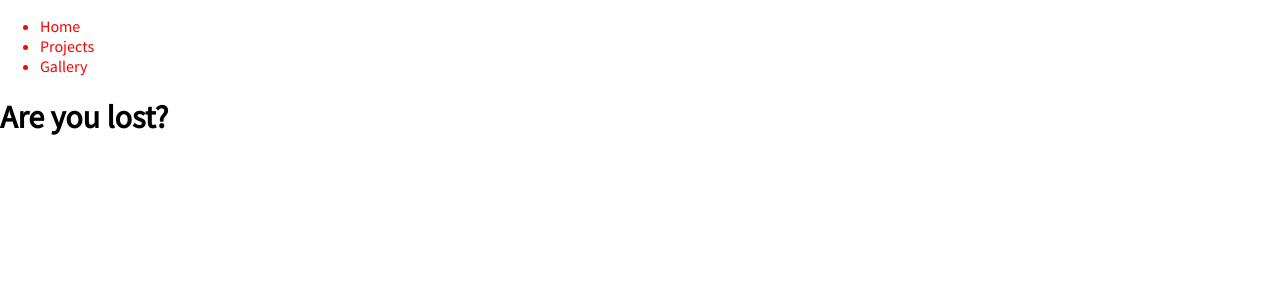
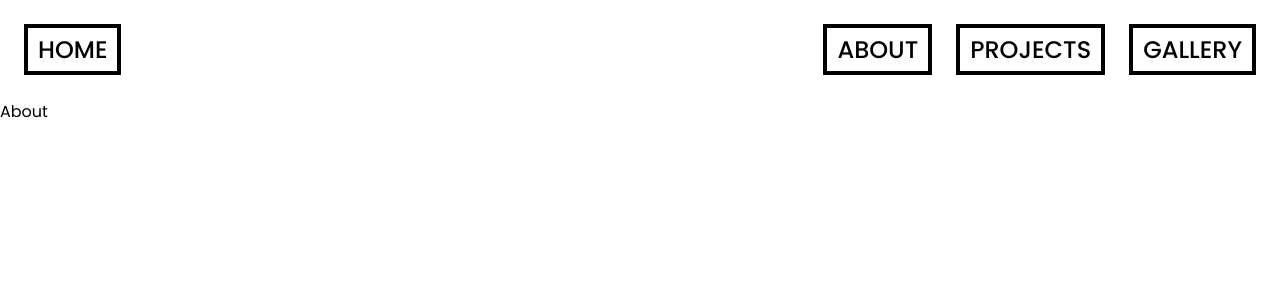
Before and after one commit to helencho/website_v3, a Next.js app: page /about in a window 1280 px wide. Before the commit this address had no page. Shown: the top 300 px of the page. Built offline with nearby package versions, Linux system fonts and the light colour scheme.

Commit message:
first pass at the nav

```diff
--- a/components/nav.jsx
+++ b/components/nav.jsx
@@ -1,26 +1,40 @@
+import classNames from 'classnames';
+
 import Link from 'next/link';
 
 import styles from './nav.module.scss';
 
+const ITEMS = [
+  {
+    href: '/about',
+    text: 'About',
+  },
+  {
+    href: '/projects',
+    text: 'Projects',
+  },
+  {
+    href: '/gallery',
+    text: 'Gallery',
+  },
+];
+
 const Nav = () => {
   return (
-    <ul className={styles.list}>
-      <li>
-        <Link href="/">
-          <a>Home</a>
-        </Link>
-      </li>
-      <li>
-        <Link href="/projects">
-          <a>Projects</a>
-        </Link>
-      </li>
-      <li>
-        <Link href="/gallery">
-          <a>Gallery</a>
-        </Link>
-      </li>
-    </ul>
+    <nav className={styles.nav}>
+      <Link href="/">
+        <a className={classNames(styles.link, styles.link_home)}>Home</a>
+      </Link>
+      <ul className={styles.list}>
+        {ITEMS.map((item) => (
+          <li className={styles.item} key={item.text}>
+            <Link href={item.href}>
+              <a className={styles.link}>{item.text}</a>
+            </Link>
+          </li>
+        ))}
+      </ul>
+    </nav>
   );
 };
 
--- a/components/nav.module.scss
+++ b/components/nav.module.scss
@@ -1,5 +1,71 @@
 @import 'styles/variables.module.scss';
 
+.nav {
+  display: flex;
+  align-items: center;
+  justify-content: space-between;
+  padding: 24px;
+  max-width: 1440px;
+}
+
 .list {
-  color: $primary-color;
+  list-style: none;
+  padding: 0;
+  display: flex;
+  justify-content: flex-end;
+  margin: 0;
 }
+
+.item {
+  margin-right: 24px;
+  &:last-child {
+    margin-right: 0;
+  }
+}
+
+.link {
+  text-transform: uppercase;
+  font-weight: 500;
+  display: block;
+  outline: none;
+  font-size: 24px;
+  border: 4px solid;
+  padding: 4px 10px;
+  transition: border-color 0.2s linear;
+}
+
+.link_home {
+  &:hover,
+  &:focus {
+    border-color: $color-secondary;
+  }
+}
+
+.item:nth-of-type(1) {
+  &:hover,
+  &:focus-within {
+    .link {
+      border-left-color: $color-secondary;
+      border-top-color: $color-secondary;
+    }
+  }
+}
+
+.item:nth-of-type(2) {
+  &:hover,
+  &:focus-within {
+    .link {
+      border-bottom-color: $color-secondary;
+    }
+  }
+}
+
+.item:nth-of-type(3) {
+  &:hover,
+  &:focus-within {
+    .link {
+      border-right-color: $color-secondary;
+      border-bottom-color: $color-secondary;
+    }
+  }
+}
--- a/package.json
+++ b/package.json
@@ -8,6 +8,7 @@
     "lint": "next lint"
   },
   "dependencies": {
+    "classnames": "^2.3.1",
     "next": "12.0.7",
     "react": "17.0.2",
     "react-dom": "17.0.2",
--- a/pages/_document.js
+++ b/pages/_document.js
@@ -6,7 +6,7 @@ class MyDocument extends Document {
       <Html lang="en">
         <Head>
           <link
-            href="https://fonts.googleapis.com/css2?family=Source+Sans+Pro&display=swap"
+            href="https://fonts.googleapis.com/css2?family=Poppins:wght@400;500;600&display=swap"
             rel="stylesheet"
           />
         </Head>
--- /dev/null
+++ b/pages/about.js
@@ -0,0 +1,5 @@
+function About() {
+  return <div>About</div>;
+}
+
+export default About;
--- a/styles/globals.css
+++ b/styles/globals.css
@@ -2,7 +2,7 @@ html,
 body {
   padding: 0;
   margin: 0;
-  font-family: 'Source Sans Pro', sans-serif;
+  font-family: 'Poppins', sans-serif;
 }
 
 a {
--- a/styles/variables.module.scss
+++ b/styles/variables.module.scss
@@ -1 +1,2 @@
-$primary-color: red;
+$color-primary: black;
+$color-secondary: red;
```
Also changed, not shown: 1 other file (tests, documents, lock files or other folders).
